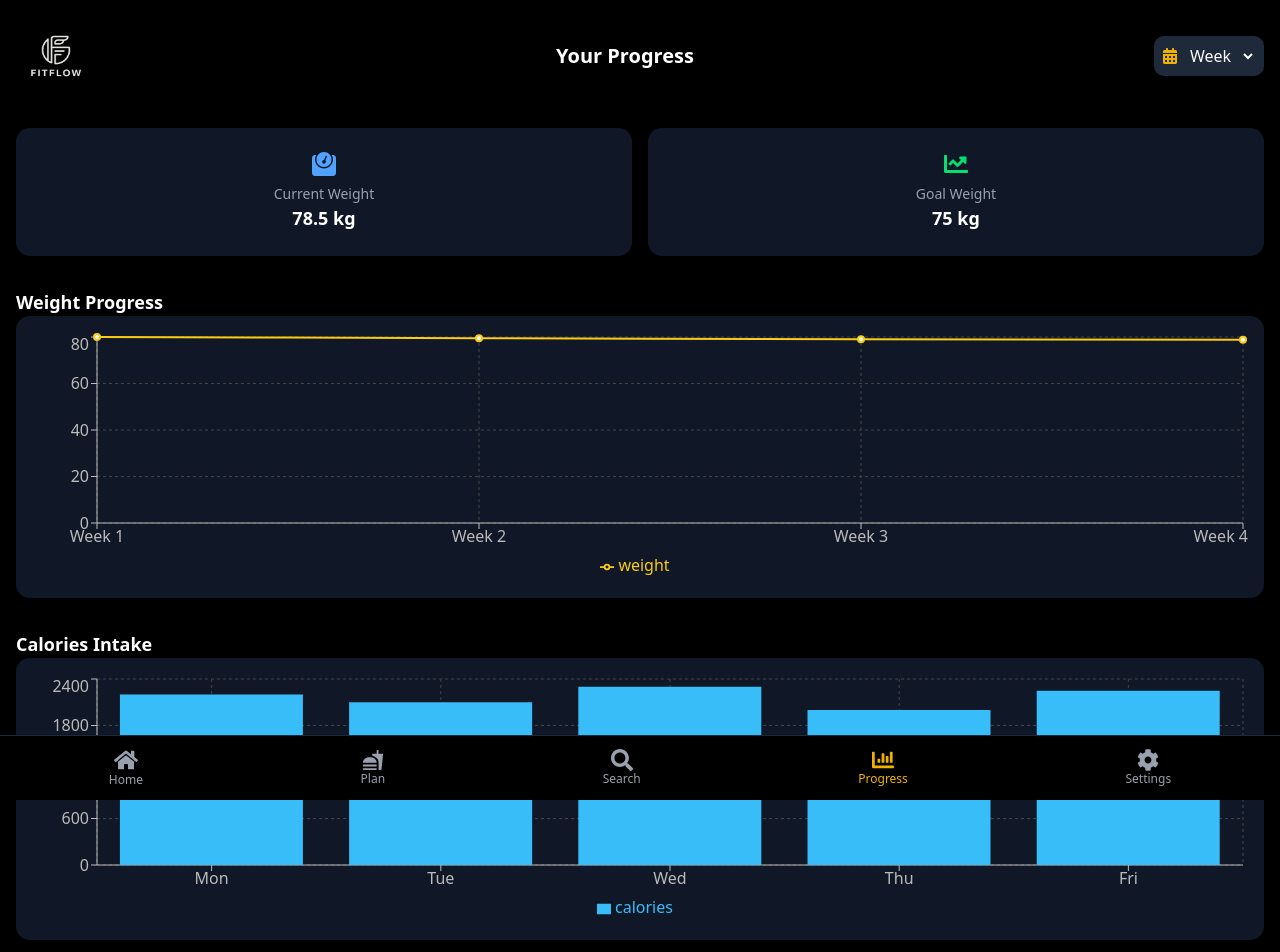
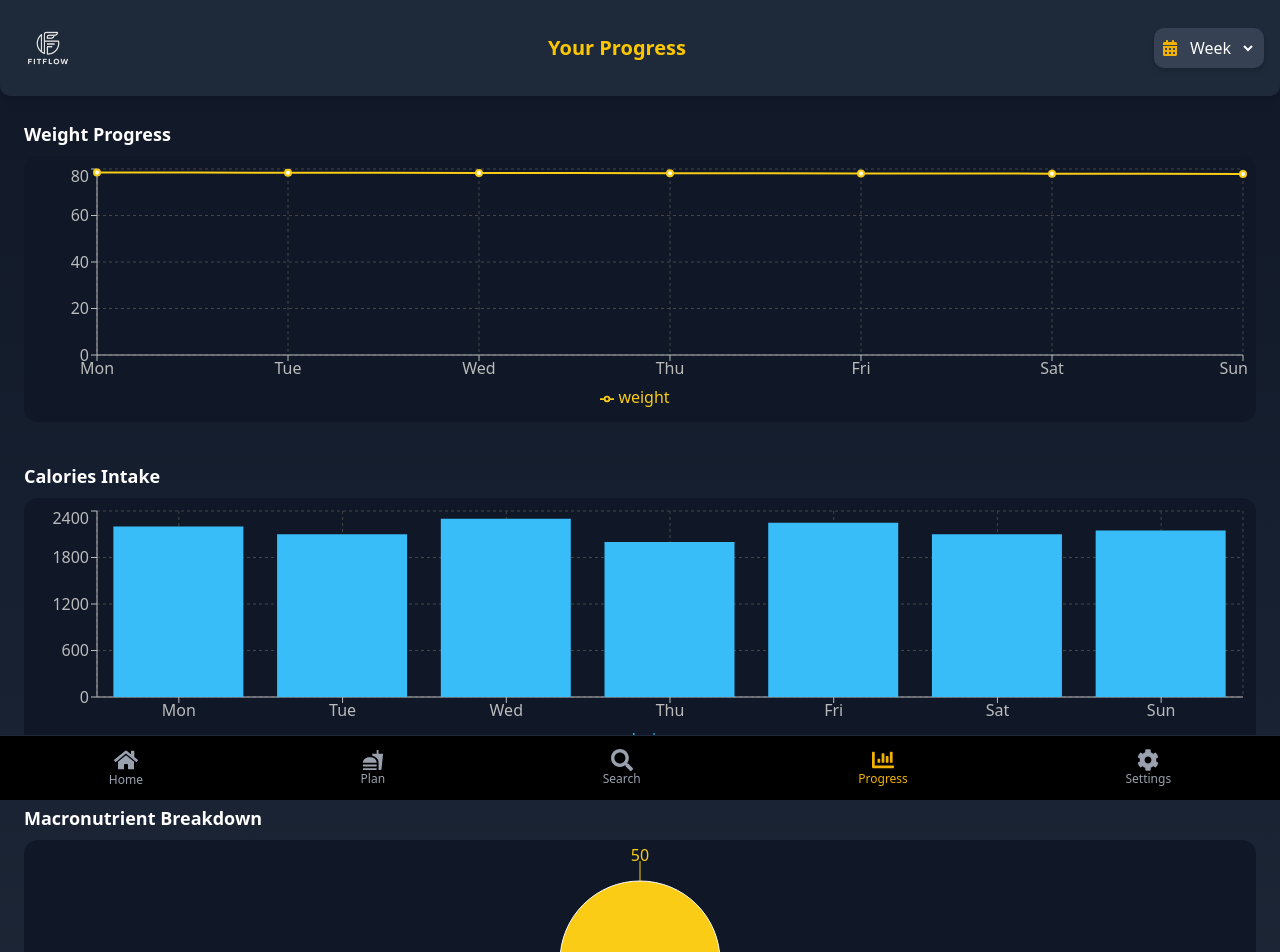
Before and after one commit to Shaaz383/fitFlow, a React (Vite) app: page /progress in a window 1280 px wide. Shown: the top 952 px of the page. Built offline with nearby package versions, Linux system fonts and the light colour scheme.

Commit message:
Enhanced Progress page

```diff
--- a/src/Pages/ProgressPage.jsx
+++ b/src/Pages/ProgressPage.jsx
@@ -8,42 +8,32 @@ import WeightProgressChart from "@/customComponents/Progresspage/WeightProgressC
 import CalorieIntakeChart from "@/customComponents/Progresspage/CalorieIntakeChart";
 import MacroBreakdownChart from "@/customComponents/Progresspage/MacroBreakdownChart";
 
+// Import dummy data
+import { weightData, calorieData, macroData, statData } from "@/data/progressData";
+
 const ProgressPage = () => {
   const [timeframe, setTimeframe] = useState("Week");
 
-  const weightData = [
-    { date: "Week 1", weight: 80 },
-    { date: "Week 2", weight: 79.5 },
-    { date: "Week 3", weight: 79 },
-    { date: "Week 4", weight: 78.8 },
-  ];
-
-  const calorieData = [
-    { day: "Mon", calories: 2200 },
-    { day: "Tue", calories: 2100 },
-    { day: "Wed", calories: 2300 },
-    { day: "Thu", calories: 2000 },
-    { day: "Fri", calories: 2250 },
-  ];
-
-  const macroData = [
-    { name: "Carbs", value: 50, color: "#facc15" },
-    { name: "Proteins", value: 30, color: "#38bdf8" },
-    { name: "Fats", value: 20, color: "#f87171" },
-  ];
-
   return (
-    <div className="bg-black text-white min-h-screen pb-20">
+    <div className="min-h-screen bg-gradient-to-b from-gray-900 to-gray-800 text-white pb-20">
       <Header logo={logo} timeframe={timeframe} setTimeframe={setTimeframe} />
 
-      <div className="grid grid-cols-2 gap-4 p-4">
-        <StatCard icon={FaWeight} label="Current Weight" value="78.5 kg" color="text-blue-400" />
-        <StatCard icon={FaChartLine} label="Goal Weight" value="75 kg" color="text-green-400" />
+      {/* Stats Section */}
+      {/* <div className="grid grid-cols-2 gap-4 p-4">
+        {statData[timeframe].map((stat, index) => {
+          const Icon = stat.icon === "FaWeight" ? FaWeight : FaChartLine;
+          return (
+            <StatCard key={index} icon={Icon} label={stat.label} value={stat.value} color={stat.color} />
+          );
+        })}
+      </div> */}
+
+      {/* Charts Section */}
+      <div className="space-y-6 p-4">
+        <WeightProgressChart data={weightData[timeframe]} />
+        <CalorieIntakeChart data={calorieData[timeframe]} />
+        <MacroBreakdownChart data={macroData[timeframe]} />
       </div>
-
-      <WeightProgressChart data={weightData} />
-      <CalorieIntakeChart data={calorieData} />
-      <MacroBreakdownChart data={macroData} />
 
       <BottomNavbar />
     </div>
--- a/src/customComponents/Progresspage/CalorieIntakeChart.jsx
+++ b/src/customComponents/Progresspage/CalorieIntakeChart.jsx
@@ -2,9 +2,9 @@ import { BarChart, Bar, Tooltip, XAxis, YAxis, CartesianGrid, ResponsiveContaine
 
 const CalorieIntakeChart = ({ data }) => {
   return (
-    <div className="p-4">
-      <h3 className="text-lg font-semibold text-white">Calories Intake</h3>
-      <div className="bg-gray-900 p-4 rounded-xl">
+    <div className="p-2">
+      <h3 className="text-lg font-semibold text-white mb-2">Calories Intake</h3>
+      <div className="bg-gray-900 p-2 rounded-xl">
         <ResponsiveContainer width="100%" height={250}>
           <BarChart data={data}>
             <CartesianGrid strokeDasharray="3 3" stroke="#444" />
--- a/src/customComponents/Progresspage/Header.jsx
+++ b/src/customComponents/Progresspage/Header.jsx
@@ -2,19 +2,25 @@ import { FaCalendarAlt } from "react-icons/fa";
 
 const Header = ({ logo, timeframe, setTimeframe }) => {
   return (
-    <div className="p-4 flex justify-between items-center">
-      <img src={logo} alt="Logo" className="h-20 filter invert" />
-      <h2 className="text-xl font-bold text-white">Your Progress</h2>
-      <div className="bg-gray-800 p-2 rounded-lg flex items-center space-x-2">
+    <div className="p-4 flex justify-between items-center bg-gray-800 rounded-b-lg shadow-md">
+      <img src={logo} alt="Logo" className="h-16 filter invert" />
+      <h2 className="text-xl font-bold text-yellow-400">Your Progress</h2>
+      <div className="bg-gray-700 p-2 rounded-lg flex items-center space-x-2 shadow-md">
         <FaCalendarAlt className="text-yellow-500" />
         <select
           className="bg-transparent text-white outline-none"
           value={timeframe}
           onChange={(e) => setTimeframe(e.target.value)}
         >
-          <option className="text-black" value="Week">Week</option>
-          <option className="text-black" value="Month">Month</option>
-          <option className="text-black" value="Year">Year</option>
+          <option className="text-black" value="Week">
+            Week
+          </option>
+          <option className="text-black" value="Month">
+            Month
+          </option>
+          <option className="text-black" value="Year">
+            Year
+          </option>
         </select>
       </div>
     </div>
--- a/src/customComponents/Progresspage/MacroBreakdownChart.jsx
+++ b/src/customComponents/Progresspage/MacroBreakdownChart.jsx
@@ -2,9 +2,9 @@ import { PieChart, Pie, Tooltip, Legend, Cell, ResponsiveContainer } from "recha
 
 const MacroBreakdownChart = ({ data }) => {
   return (
-    <div className="p-4">
-      <h3 className="text-lg font-semibold text-white">Macronutrient Breakdown</h3>
-      <div className="bg-gray-900 p-4 rounded-xl">
+    <div className="p-2">
+      <h3 className="text-lg font-semibold text-white mb-2">Macronutrient Breakdown</h3>
+      <div className="bg-gray-900 p-2 rounded-xl">
         <ResponsiveContainer width="100%" height={250}>
           <PieChart>
             <Tooltip />
--- a/src/customComponents/Progresspage/StatCard.jsx
+++ b/src/customComponents/Progresspage/StatCard.jsx
@@ -1,9 +1,9 @@
 const StatCard = ({ icon: Icon, label, value, color }) => {
   return (
-    <div className="bg-gray-900 p-6 rounded-xl flex flex-col items-center text-center">
-      <Icon className={`${color} text-2xl`} />
-      <p className="text-sm text-gray-400 mt-2">{label}</p>
-      <h3 className="text-lg font-semibold text-white">{value}</h3>
+    <div className="bg-gray-800 bg-opacity-70 p-6 rounded-xl flex flex-col items-center text-center shadow-lg transition-all duration-300 hover:scale-105">
+      <Icon className={`${color} text-3xl mb-2`} />
+      <p className="text-sm text-gray-400 font-semibold">{label}</p>
+      <h3 className="text-xl font-bold text-white">{value}</h3>
     </div>
   );
 };
--- a/src/customComponents/Progresspage/WeightProgressChart.jsx
+++ b/src/customComponents/Progresspage/WeightProgressChart.jsx
@@ -2,9 +2,9 @@ import { LineChart, Line, Tooltip, XAxis, YAxis, CartesianGrid, ResponsiveContai
 
 const WeightProgressChart = ({ data }) => {
   return (
-    <div className="p-4">
-      <h3 className="text-lg font-semibold text-white">Weight Progress</h3>
-      <div className="bg-gray-900 p-4 rounded-xl">
+    <div className="p-2">
+      <h3 className="text-lg font-semibold text-white mb-2">Weight Progress</h3>
+      <div className="bg-gray-900 p-2 rounded-xl">
         <ResponsiveContainer width="100%" height={250}>
           <LineChart data={data}>
             <CartesianGrid strokeDasharray="3 3" stroke="#444" />
--- /dev/null
+++ b/src/data/progressData.js
@@ -0,0 +1,98 @@
+// Dummy data for different timeframes
+
+export const weightData = {
+  Week: [
+    { date: "Mon", weight: 78.5 },
+    { date: "Tue", weight: 78.4 },
+    { date: "Wed", weight: 78.3 },
+    { date: "Thu", weight: 78.2 },
+    { date: "Fri", weight: 78.1 },
+    { date: "Sat", weight: 78.0 },
+    { date: "Sun", weight: 77.9 },
+  ],
+  Month: [
+    { date: "Week 1", weight: 78.5 },
+    { date: "Week 2", weight: 78.2 },
+    { date: "Week 3", weight: 77.9 },
+    { date: "Week 4", weight: 77.6 },
+  ],
+  Year: [
+    { date: "Jan", weight: 80 },
+    { date: "Feb", weight: 79 },
+    { date: "Mar", weight: 78 },
+    { date: "Apr", weight: 77.5 },
+    { date: "May", weight: 77 },
+    { date: "Jun", weight: 76.8 },
+    { date: "Jul", weight: 76.5 },
+    { date: "Aug", weight: 76.2 },
+    { date: "Sep", weight: 76 },
+    { date: "Oct", weight: 75.8 },
+    { date: "Nov", weight: 75.6 },
+    { date: "Dec", weight: 75.5 },
+  ],
+};
+
+export const calorieData = {
+  Week: [
+    { day: "Mon", calories: 2200 },
+    { day: "Tue", calories: 2100 },
+    { day: "Wed", calories: 2300 },
+    { day: "Thu", calories: 2000 },
+    { day: "Fri", calories: 2250 },
+    { day: "Sat", calories: 2100 },
+    { day: "Sun", calories: 2150 },
+  ],
+  Month: [
+    { day: "Week 1", calories: 2150 },
+    { day: "Week 2", calories: 2200 },
+    { day: "Week 3", calories: 2250 },
+    { day: "Week 4", calories: 2100 },
+  ],
+  Year: [
+    { day: "Jan", calories: 2200 },
+    { day: "Feb", calories: 2100 },
+    { day: "Mar", calories: 2000 },
+    { day: "Apr", calories: 1900 },
+    { day: "May", calories: 1800 },
+    { day: "Jun", calories: 1700 },
+    { day: "Jul", calories: 1600 },
+    { day: "Aug", calories: 1500 },
+    { day: "Sep", calories: 1400 },
+    { day: "Oct", calories: 1350 },
+    { day: "Nov", calories: 1300 },
+    { day: "Dec", calories: 1250 },
+  ],
+};
+
+export const macroData = {
+  Week: [
+    { name: "Carbs", value: 50, color: "#facc15" },
+    { name: "Proteins", value: 30, color: "#38bdf8" },
+    { name: "Fats", value: 20, color: "#f87171" },
+  ],
+  Month: [
+    { name: "Carbs", value: 48, color: "#facc15" },
+    { name: "Proteins", value: 32, color: "#38bdf8" },
+    { name: "Fats", value: 20, color: "#f87171" },
+  ],
+  Year: [
+    { name: "Carbs", value: 45, color: "#facc15" },
+    { name: "Proteins", value: 35, color: "#38bdf8" },
+    { name: "Fats", value: 20, color: "#f87171" },
+  ],
+};
+
+export const statData = {
+  Week: [
+    { label: "Current Weight", value: "77.9 kg", icon: "FaWeight", color: "text-yellow-400" },
+    { label: "Goal Weight", value: "75 kg", icon: "FaChartLine", color: "text-green-400" },
+  ],
+  Month: [
+    { label: "Current Weight", value: "77.6 kg", icon: "FaWeight", color: "text-yellow-400" },
+    { label: "Goal Weight", value: "75 kg", icon: "FaChartLine", color: "text-green-400" },
+  ],
+  Year: [
+    { label: "Current Weight", value: "75.5 kg", icon: "FaWeight", color: "text-yellow-400" },
+    { label: "Goal Weight", value: "72 kg", icon: "FaChartLine", color: "text-green-400" },
+  ],
+};
```
